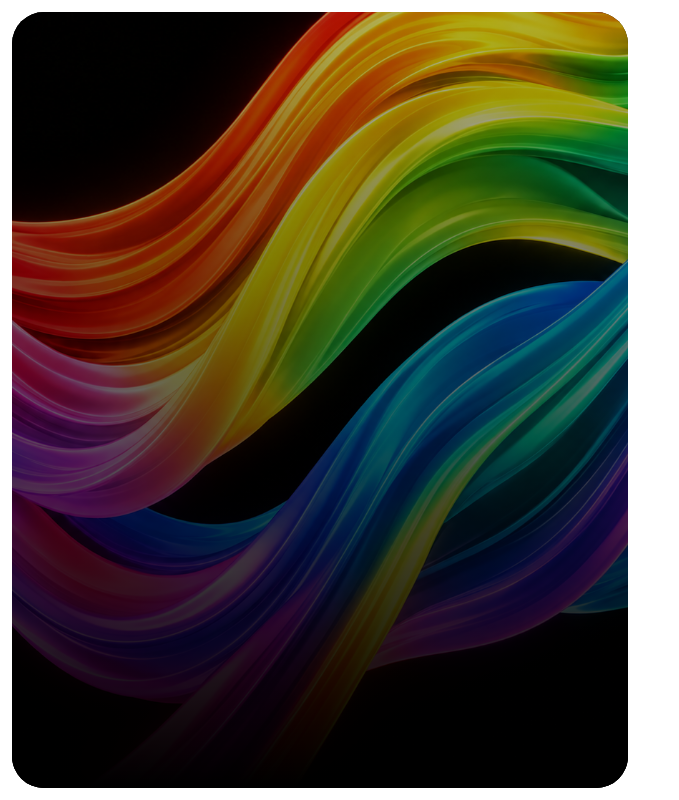
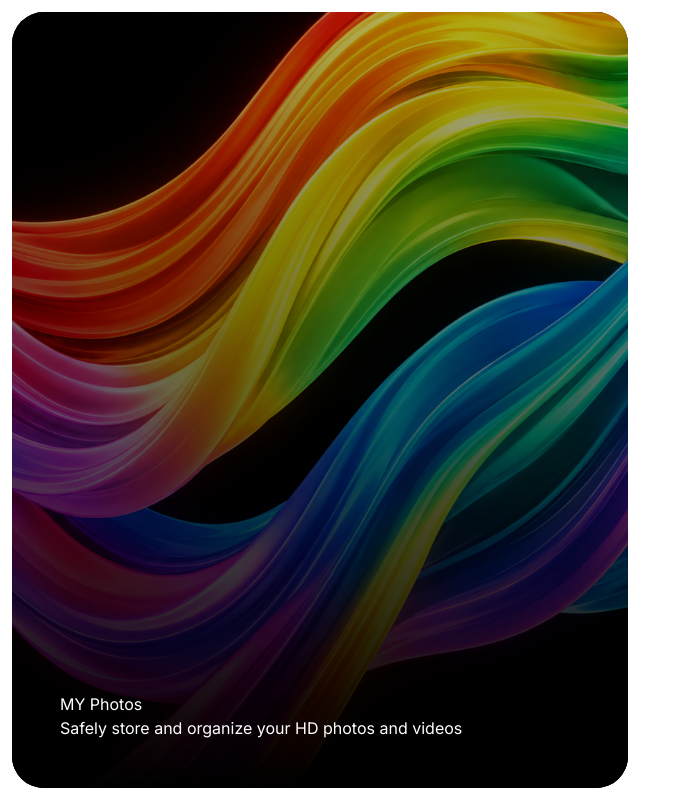
Before and after one commit to muktinathrajbanshi/my_photos, a React (Vite) app in the folder frontend/: page /login in a window 1280 px wide. Shown: the whole page, without its empty margins (0-679 px from the left). Built offline with nearby package versions, Linux system fonts and the light colour scheme; a web font is replaced by a local one.

Commit message:
anara rutta are vedu gopal aiya

```diff
--- a/frontend/src/pages/AuthPage.jsx
+++ b/frontend/src/pages/AuthPage.jsx
@@ -17,7 +17,7 @@ const AuthPage = () => {
           />
 
           <div className="absolute inset-0 bg-linear-to-b from-black/30 via-black/60 to-black" />
-          <div>
+          <div className="relative z-10 mt-auto pt-24 sm:pt-32">
             <h2>MY Photos</h2>
             <p>Safely store and organize your HD photos and videos</p>
             <p></p>
```
